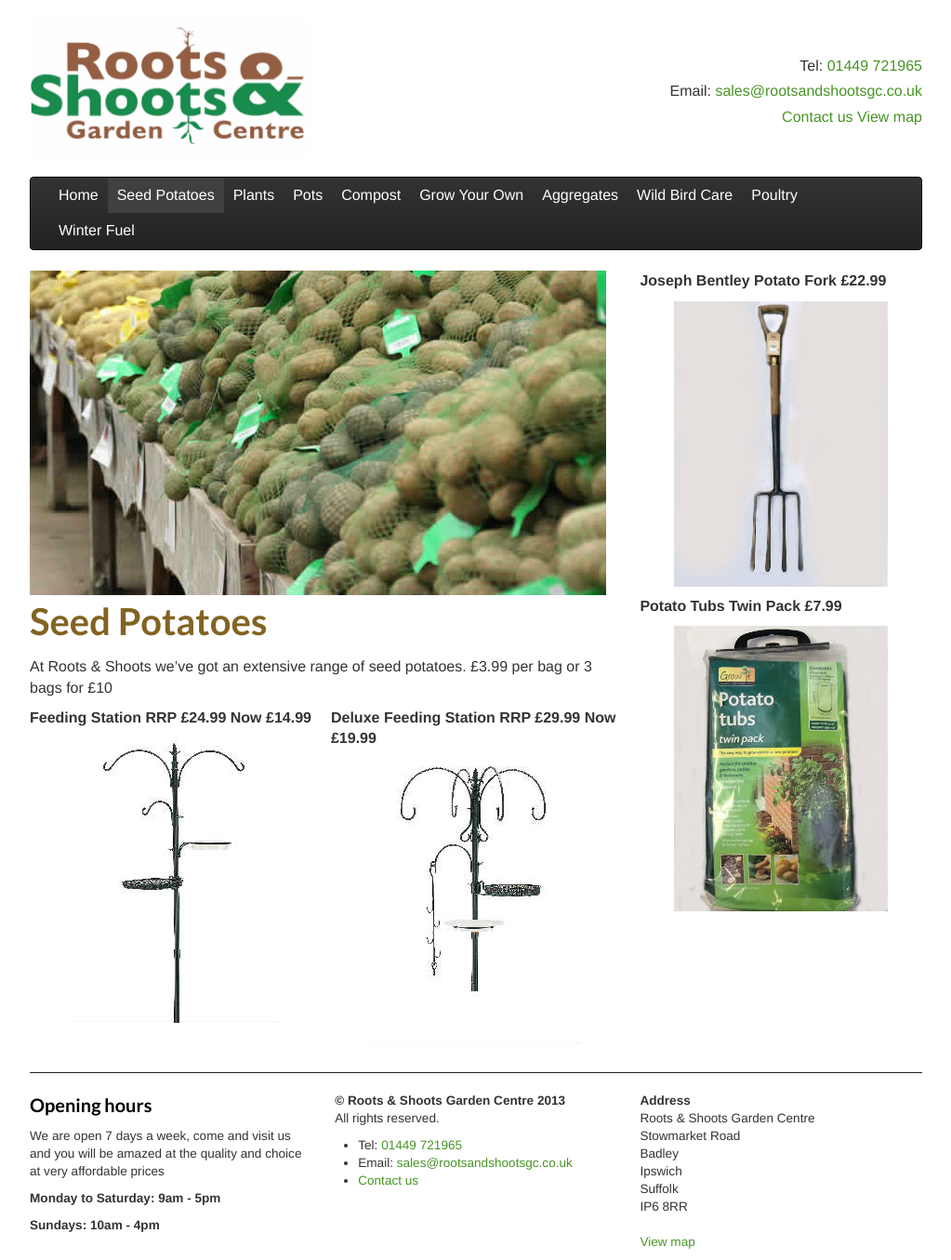
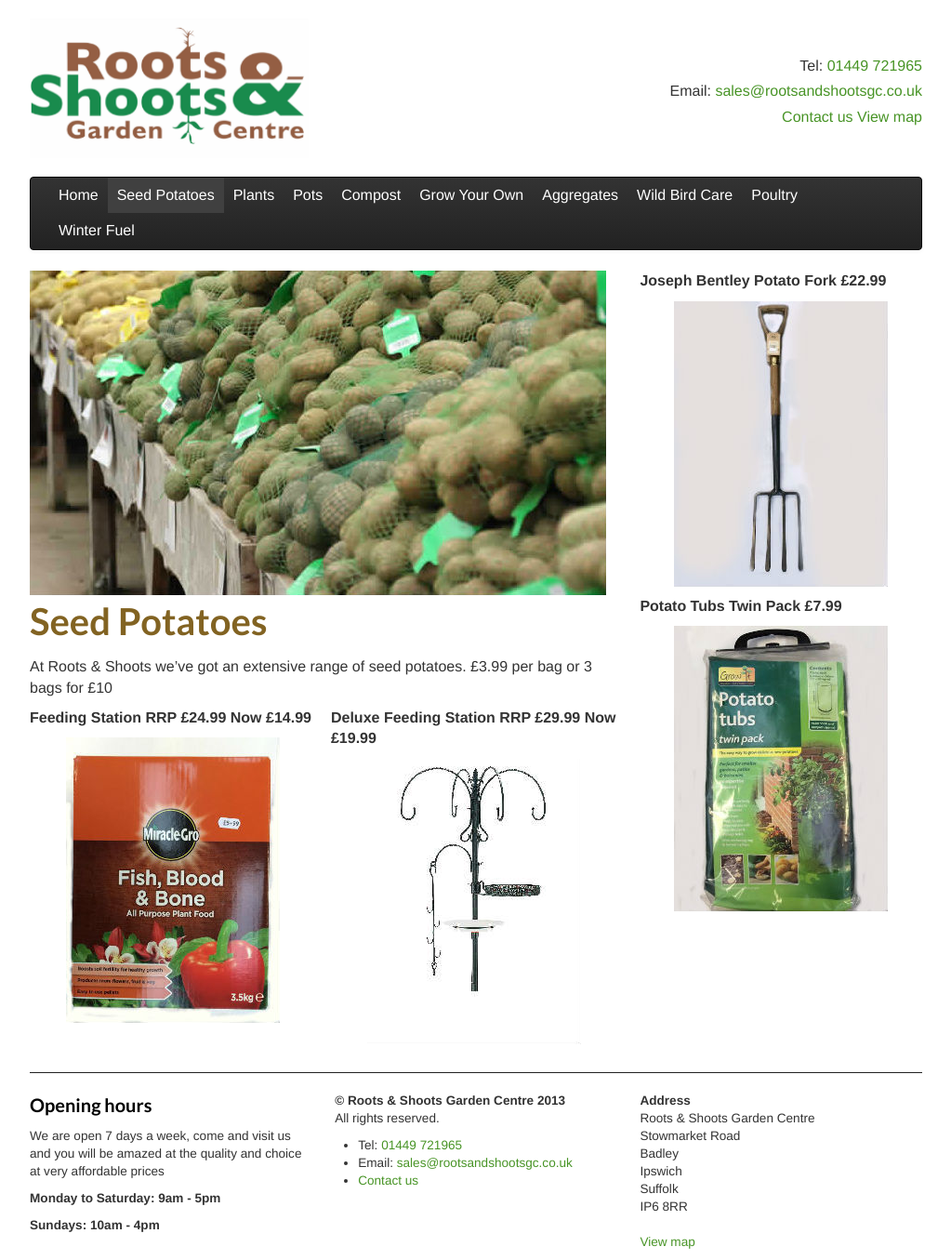
Before and after one commit to RootsShoots/site, a Jekyll site: the page built from seed-potatoes.md, in a window 1280 px wide. Shown: the whole page at 93% size, without its empty margins (128-1151 px from the left). Built offline with Jekyll 4.4.1, drawn with Linux system fonts in a browser that asks for light colours; nearby versions of some CDN libraries.

Commit message:
sdfghjkl

```diff
--- a/seed-potatoes.md
+++ b/seed-potatoes.md
@@ -16,7 +16,7 @@
 <div class="row-fluid">
     <div class="span6">
         <p><b>Feeding Station RRP £24.99 Now £14.99</b></p>
-        <p><center><img src="img/feedingstation.jpg" alt="Feeding Station" /></center></p>
+        <p><center><img src="img/potatofood.jpg" alt="Feeding Station" /></center></p>
     </div>
     <div class="span6">
         <p><b>Deluxe Feeding Station RRP £29.99 Now £19.99 </b></p>
```
